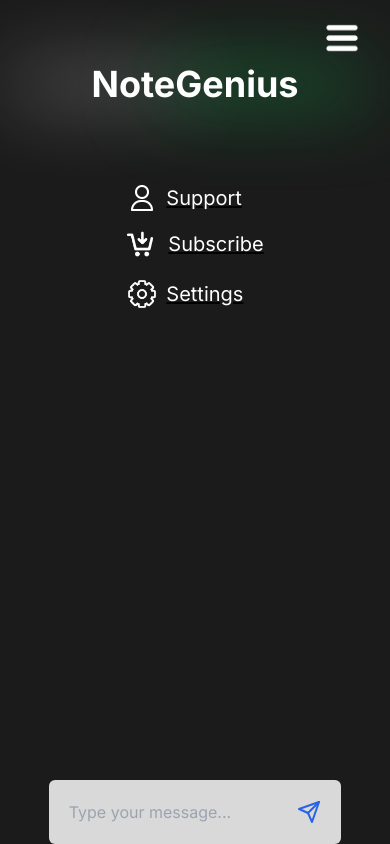
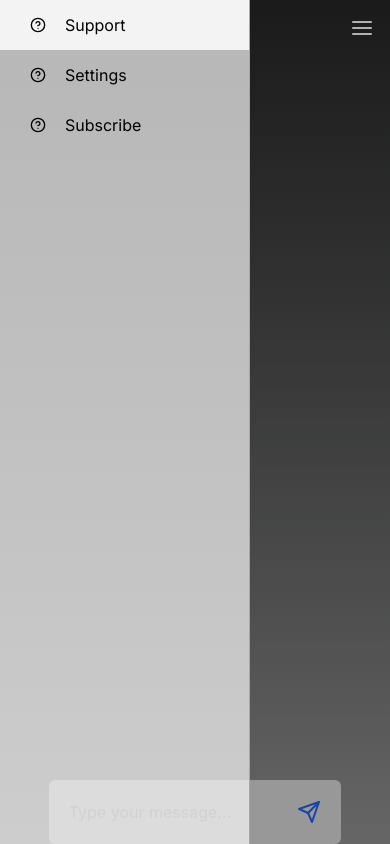
Before and after one commit to NoteGenius/NoteGenius, a Next.js app: page / in a window 390 px wide. Both pictures are taken after a click on the button 350 px from the left and 35 px from the top of the page. Built offline with nearby package versions, Linux system fonts and the light colour scheme.

Commit message:
Adding changes to the navigation refactor using to work on another device

```diff
--- a/package.json
+++ b/package.json
@@ -12,7 +12,8 @@
     "next": "^14.2.5",
     "react": "^18.2.0",
     "react-dom": "^18.2.0",
-    "react-icons": "^5.3.0"
+    "react-icons": "^5.3.0",
+    "react-pro-sidebar": "^1.1.0"
   },
   "devDependencies": {
     "@types/node": "^20",
--- a/src/UI/Components/Topbar.tsx
+++ b/src/UI/Components/Topbar.tsx
@@ -2,88 +2,50 @@
 import React from "react";
 import { useState } from "react";
 import "@/UI/Style/sidebar.css";
+import { Menu, MenuItem, Sidebar } from "react-pro-sidebar";
+import { FiHelpCircle, FiMenu, FiSettings } from "react-icons/fi";
+import Link from "next/link";
 
 const Topbar: React.FC = () => {
     const [isOpen, setIsOpen] = useState(false); // state for the sidebar
 
     return (
         <div>
-            {/* transitioning hamburger button (for mobile devices*/}
-            <nav
-                className={`navbar ${isOpen ? "open" : ""} md:hidden fixed top-0 right-0 m-4`}
-            >
+            {/* Hamburger button (for mobile devices only) */}
+            <nav className="md:hidden fixed top-0 right-0 m-4 z-50">
                 <button onClick={() => setIsOpen(!isOpen)}>
-                    <img
-                        src="/hamburgerbutton.png"
-                        alt="Menu"
-                        className="w-8 h-8 mt-1.5 mr-4"
-                    />
+                    <FiMenu size={24} className="text-white" />
                 </button>
             </nav>
 
-            {/* Sidebar that is reactive uses sidebar.css*/}
-            <div className={`sidebar ${isOpen ? "open" : ""} md:hidden`}>
-                <div className="fixed top-0 left-0 w-full h-full bg-[#1B1B1B] p-4 overflow-auto ">
-                    {/* FasFabar for leaving the sidebar */}
-                    <nav
-                        className="md:hidden fixed right-0 top-0 m-4"
-                        style={{ marginLeft: "auto" }}
+            {/* Sidebar that appears from the right */}
+            <Sidebar
+                collapsed={!isOpen}
+                breakPoint="sm"
+                toggled={isOpen}
+                className={`${!isOpen ? "hidden" : ""}`}
+            >
+                <Menu>
+                    <MenuItem
+                        component={<Link href="/support" />}
+                        icon={<FiHelpCircle />}
                     >
-                        <button onClick={() => setIsOpen(!isOpen)}>
-                            <img
-                                src="/hamburgerbutton.png"
-                                alt="Menu"
-                                className="w-8 h-8 mt-1.5 mr-4"
-                            />
-                        </button>
-                    </nav>
-                    <div className="flex flex-col items-center">
-                        {/* Title of NoteGenius*/}
-                        <div className="mt-12 mb-20 relative flex place-items-center before:absolute before:h-[20px] before:w-full sm:before:w-[480px] before:-translate-x-1/2 before:rounded-full before:bg-gradient-radial before:from-white before:to-transparent before:blur-2xl before:content-[''] after:absolute after:-z-20 after:h-[20px] after:w-full sm:after:w-[240px] after:translate-x-1/3 after:bg-gradient-conic after:from-green-500 after:via-green-600 after:blur-2xl after:content-[''] before:dark:bg-gradient-to-br before:dark:from-transparent before:dark:to-green-700 before:dark:opacity-100 after:dark:to-green-900 after:to-green-600 after:dark:opacity-100 before:lg:h-[20px] z-[-1]">
-                            <div className="relative text-white text-4xl font-bold dark:drop-shadow-[0_0_0.3rem_#ffffff70]">
-                                NoteGenius
-                            </div>
-                        </div>
-
-                        {/* Navigation components inside sidebar */}
-                        <ul className="space-y-4 text-xl underline ">
-                            <li>
-                                <a href="/support" className="text-white flex">
-                                    <img
-                                        src="/support.png"
-                                        alt="Support"
-                                        className="h-8 w-8 mr-2 -mt-0.5"
-                                    />
-                                    Support
-                                </a>
-                            </li>
-                            <li>
-                                <a
-                                    href="/subscribe"
-                                    className="text-white flex -ml-1.5ww"
-                                >
-                                    <img
-                                        src="/subscribe.webp"
-                                        alt="Subscribe"
-                                        className="h-10 w-10 mr-2 -mt-1.5 -ml-1.5"
-                                    />
-                                    Subscribe
-                                </a>
-                            </li>
-                            <li>
-                                <a href="/settings" className="text-white flex">
-                                    <img
-                                        src="/settings.png"
-                                        alt="Settings"
-                                        className="h-8 w-8 mr-2 -mt-0.5"
-                                    />
-                                    Settings
-                                </a>
-                            </li>
-                        </ul>
-                    </div>
-                </div>
-            </div>
+                        Support
+                    </MenuItem>
+                    <MenuItem
+                        component={<Link href="/settings" />}
+                        icon={<FiHelpCircle />}
+                    >
+                        Settings
+                    </MenuItem>
+                    <MenuItem
+                        component={<Link href="/subscribe" />}
+                        icon={<FiHelpCircle />}
+                    >
+                        Subscribe
+                    </MenuItem>
+                </Menu>
+            </Sidebar>
 
             {/* Desktop top bar when not on mobile device */}
             <div className="hidden md:flex">
```
Also changed, not shown: 1 other file (tests, documents, lock files or other folders).
